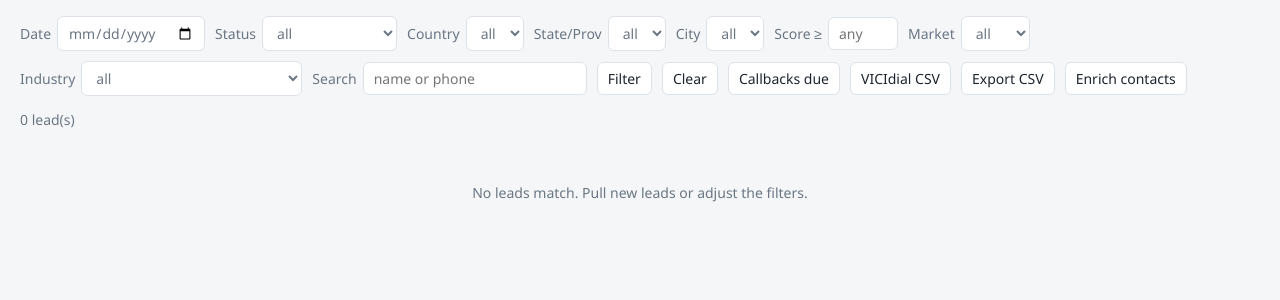
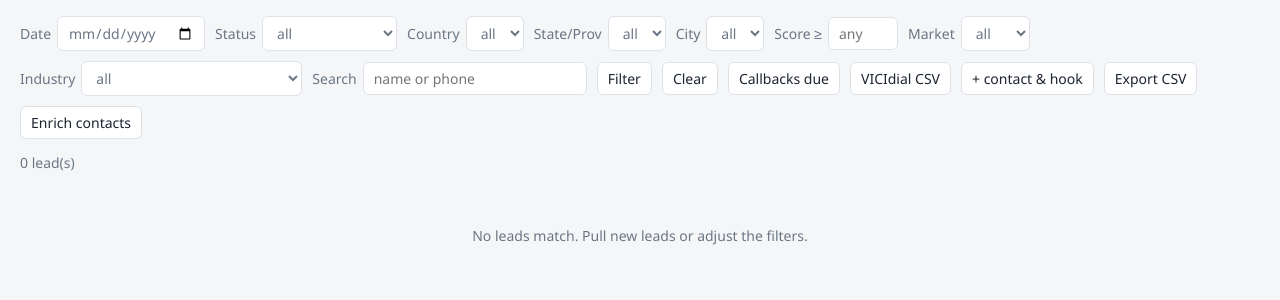
Before and after one commit to AbbieALtria/Outbound-Leads-, a Flask app: page /history in a window 1280 px wide. Shown: the part 43-343 px from the top of the page. Run offline with Flask 3, Linux system fonts and the light colour scheme; data comes from the database, SQL or seed files in the repository; data that the repository does not hold is empty.

Commit message:
Offer a VICIdial export carrying the contact and the call hook
The dial file has the client's eleven columns and nothing else, so the
decision-maker's name and the reason for the call -- the two things this
whole pipeline exists to produce -- never reached the agent's screen.
Forty per cent named contacts is worth nothing if the dialer never sees
them.

Added as a separate "+ contact & hook" export rather than changing the
default: the eleven columns are what their loader expects and quietly
adding to them risks a rejected upload. The extra file appends Contact,
Contact_Title, Score and Call_Hook after the original columns, for a
list mapped to accept them.

The provenance note is stripped on the way out -- "(practice name)" is
for reading in the app; an agent wants the name alone to ask for.

Co-Authored-By: Claude Opus 5 <noreply@anthropic.com>

```diff
--- a/app.py
+++ b/app.py
@@ -1277,6 +1277,14 @@ def export_vicidial():
 
     fields = ["Name", "Full_Address", "Street_Address", "City", "State", "Zip",
               "Website", "Phone", "Email", "Category", "URL"]
+    # Opt-in only. The eleven columns above are what the client's VICIdial list
+    # loader expects, and silently adding to them risks a rejected upload. But
+    # without these the agent never sees who to ask for or why they are calling
+    # — the two things the whole pipeline exists to produce — so the columns are
+    # available for a list configured to accept them.
+    with_contact = str(request.args.get("with_contact") or "") in ("1", "true", "yes")
+    if with_contact:
+        fields = fields + ["Contact", "Contact_Title", "Score", "Call_Hook"]
     if include_cbt:
         fields = fields + ["Callback_Time"]
     buf = io.StringIO()
@@ -1296,6 +1304,17 @@ def export_vicidial():
             "Category": lead["category"],
             "URL": lead["maps_url"],
         }
+        if with_contact:
+            # "Dr. Ada Lovelace (practice name)" is for reading in the app; an
+            # agent wants the name alone to ask for, so the provenance note is
+            # stripped here.
+            contact = re.sub(r"\s*\((?:from email|practice name)\)\s*$", "",
+                             lead["contact"] or "").strip()
+            row.update({"Contact": contact,
+                        "Contact_Title": (lead["contact_title"] if "contact_title"
+                                          in lead.keys() else "") or "",
+                        "Score": lead["score"],
+                        "Call_Hook": lead["call_hook"]})
         if include_cbt:
             cbt = cb_by_phone.get(normalize_phone(lead["phone"]))
             row["Callback_Time"] = str(cbt)[:16] if cbt else ""
--- a/templates/history.html
+++ b/templates/history.html
@@ -71,7 +71,11 @@
     <button type="submit">Filter</button>
     <a class="button" href="{{ url_for('history') }}">Clear</a>
     <a class="button" href="{{ url_for('history', status='callback') }}">Callbacks due</a>
-    <a class="button" href="{{ url_for('export_vicidial', **f) }}">VICIdial CSV</a>
+    <a class="button" href="{{ url_for('export_vicidial', **f) }}"
+       title="Your VICIdial loader's exact eleven columns">VICIdial CSV</a>
+    <a class="button" href="{{ url_for('export_vicidial', with_contact=1, **f) }}"
+       title="The same file plus Contact, Contact_Title, Score and Call_Hook — only
+              use this if your VICIdial list is mapped to accept those columns">+ contact &amp; hook</a>
     <a class="button" href="{{ url_for('export_csv', **f) }}">Export CSV</a>
     {# Enrichment belongs here as much as on the Dashboard: this is the only
        place you can scope it — to one industry, one city, one campaign —
```
